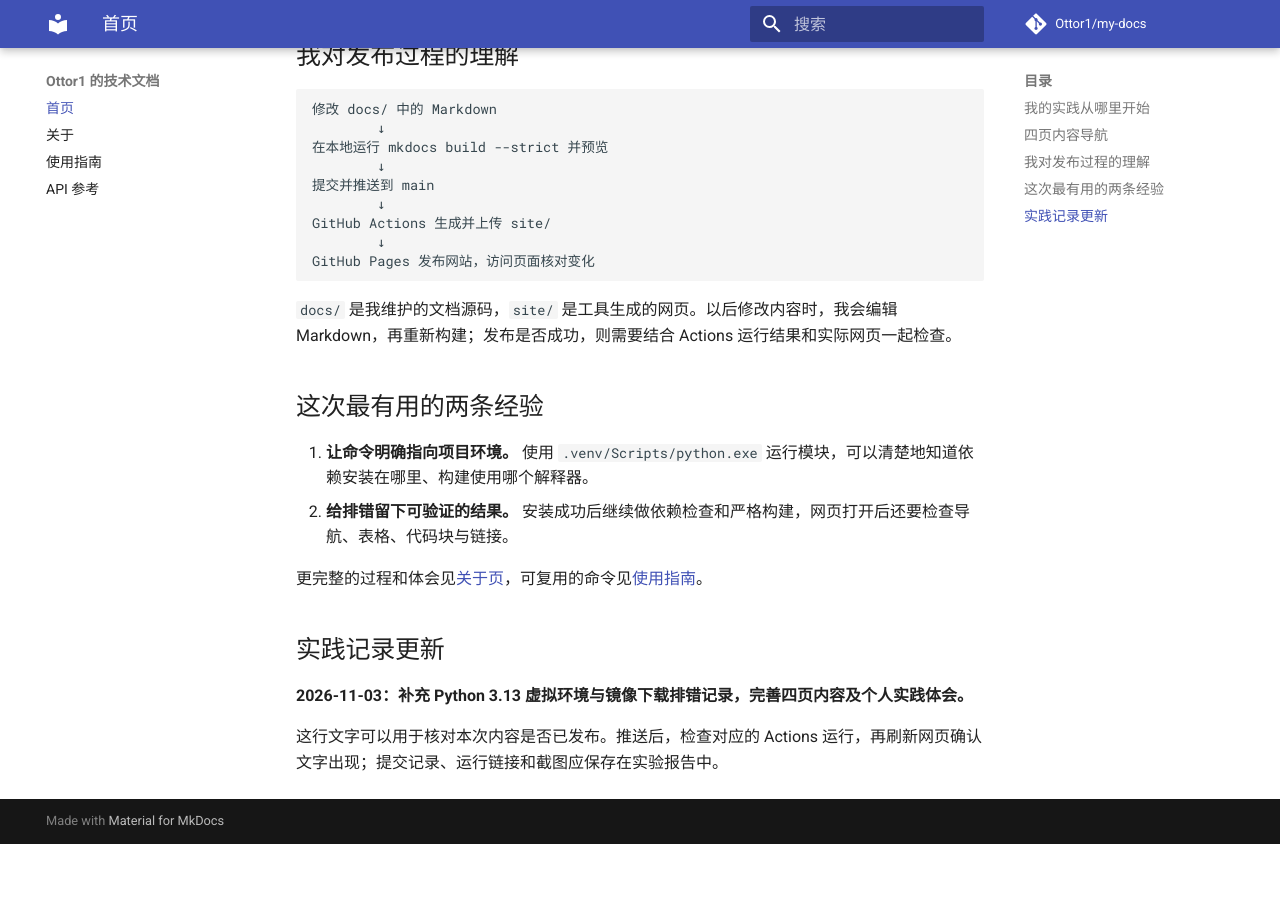
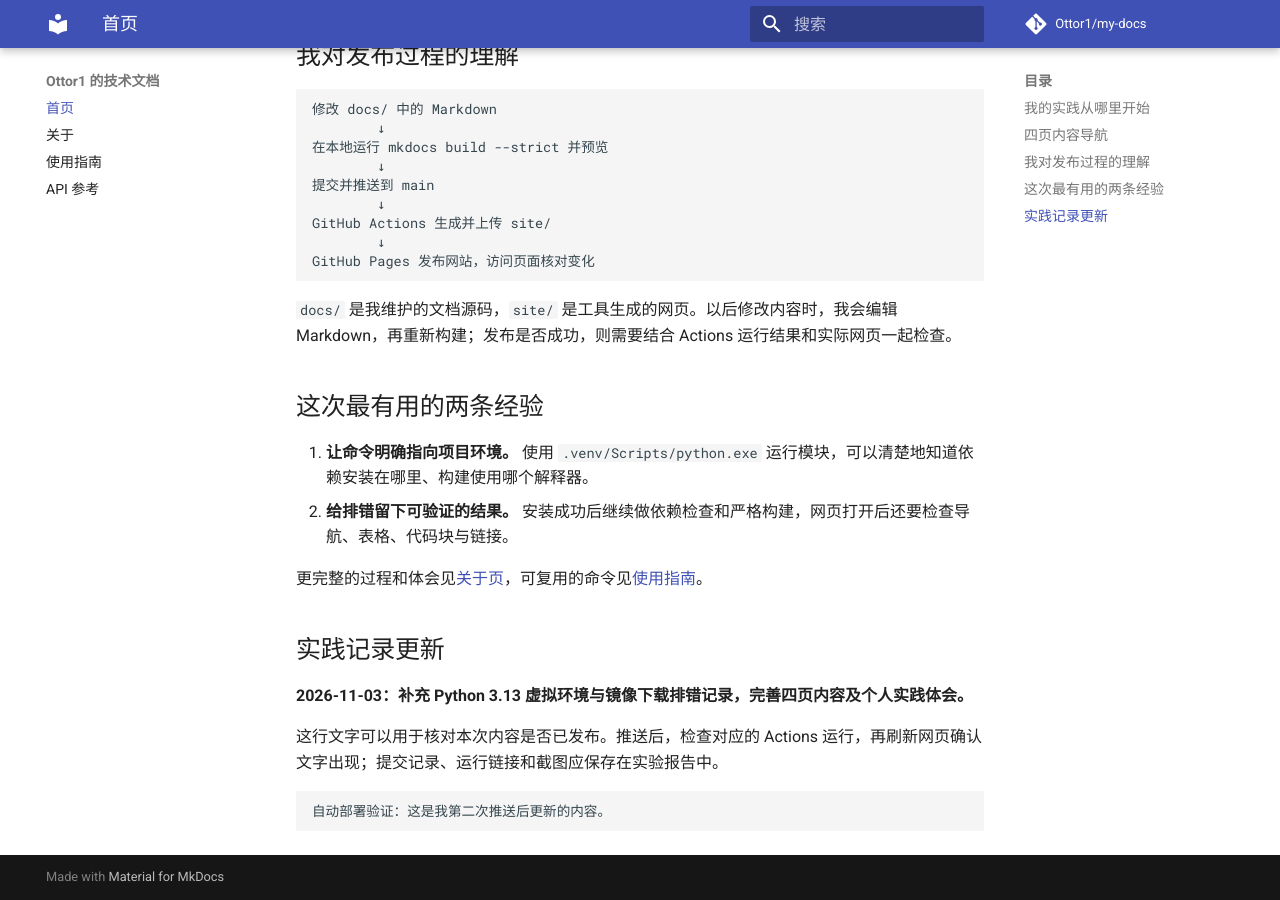
Before and after one commit to Ottor1/my-docs, an MkDocs documentation site: the page built from docs/index.md, in a window 1280 px wide and 900 px high, scrolled down 921 px. Built offline with MkDocs 1.6.1 and Material for MkDocs 9.7.7, drawn with Linux system fonts in a browser that asks for light colours; comment, search, counter and statistics services are not loaded; before the commit the page ends 1765 px from its top, so only the background shows below that.

Commit message:
验证文档修改后自动更新网站

````diff
--- a/docs/index.md
+++ b/docs/index.md
@@ -47,3 +47,8 @@ GitHub Pages 发布网站，访问页面核对变化
 **2026-11-03：补充 Python 3.13 虚拟环境与镜像下载排错记录，完善四页内容及个人实践体会。**
 
 这行文字可以用于核对本次内容是否已发布。推送后，检查对应的 Actions 运行，再刷新网页确认文字出现；提交记录、运行链接和截图应保存在实验报告中。
+
+
+```markdown
+自动部署验证：这是我第二次推送后更新的内容。
+```
````
Also changed, not shown: report/images/记录截图5.png (added), report/images/记录截图6.png (added).
